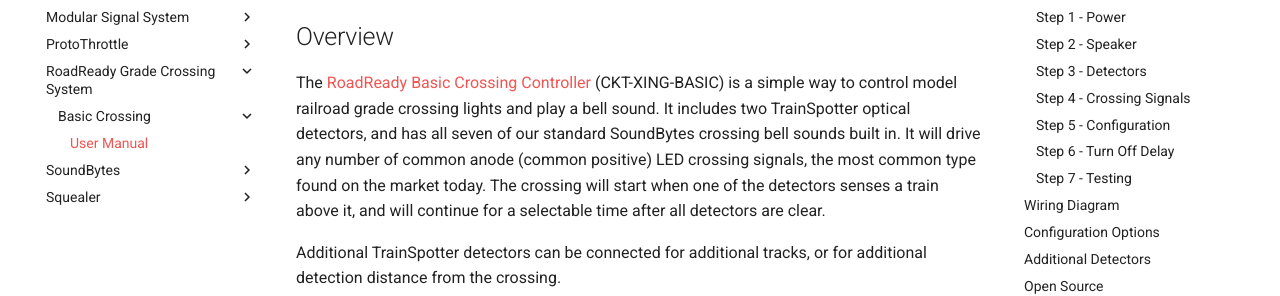
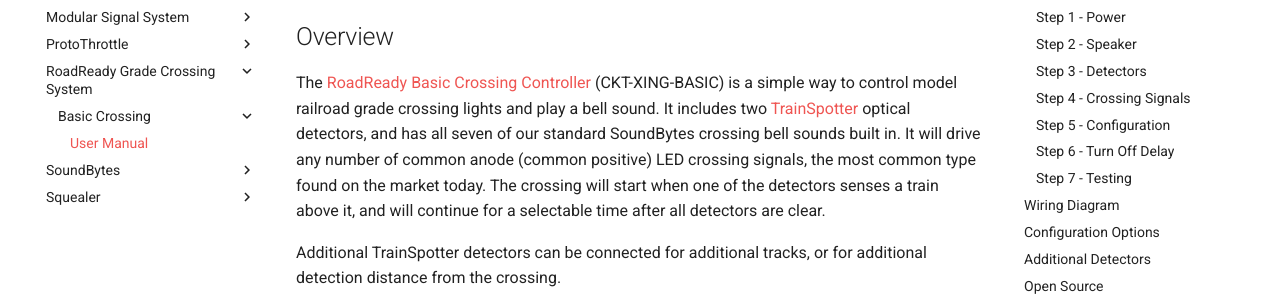
Before and after one commit to IowaScaledEngineering/ise-docs, an MkDocs documentation site: the page built from docs/RoadReady Grade Crossing System/Basic Crossing/manual.md, in a window 1280 px wide and 900 px high. Shown: the part 202-498 px from the top of the window. Built offline with MkDocs 1.6.1 and Material for MkDocs 9.7.7, drawn with Linux system fonts in a browser that asks for light colours; part of the change alters nothing that is shown.

```diff
--- a/docs/RoadReady Grade Crossing System/Basic Crossing/manual.md
+++ b/docs/RoadReady Grade Crossing System/Basic Crossing/manual.md
@@ -7,7 +7,7 @@ title: User Manual
 
 The [RoadReady Basic Crossing Controller](https://www.iascaled.com/store/CKT-XING-BASIC) (CKT-XING-BASIC)
 is a simple way to control model railroad grade crossing lights and play a
-bell sound.  It includes two TrainSpotter optical detectors, and has all
+bell sound.  It includes two [TrainSpotter](https://www.iascaled.com/TrainSpotter) optical detectors, and has all
 seven of our standard SoundBytes crossing bell sounds built in.  It will drive any number of common
 anode (common positive) LED crossing signals, the most common type found on
 the market today.  The crossing will start when one of the detectors senses
```
